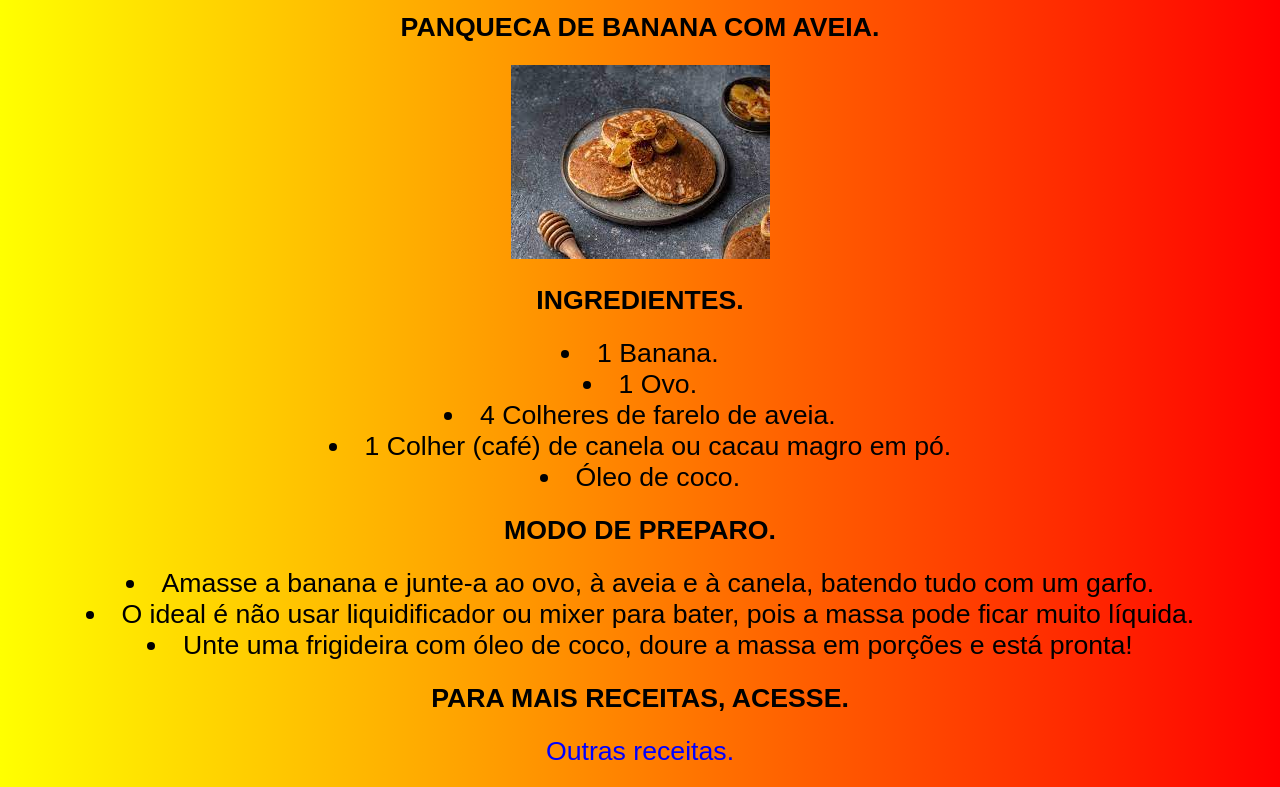
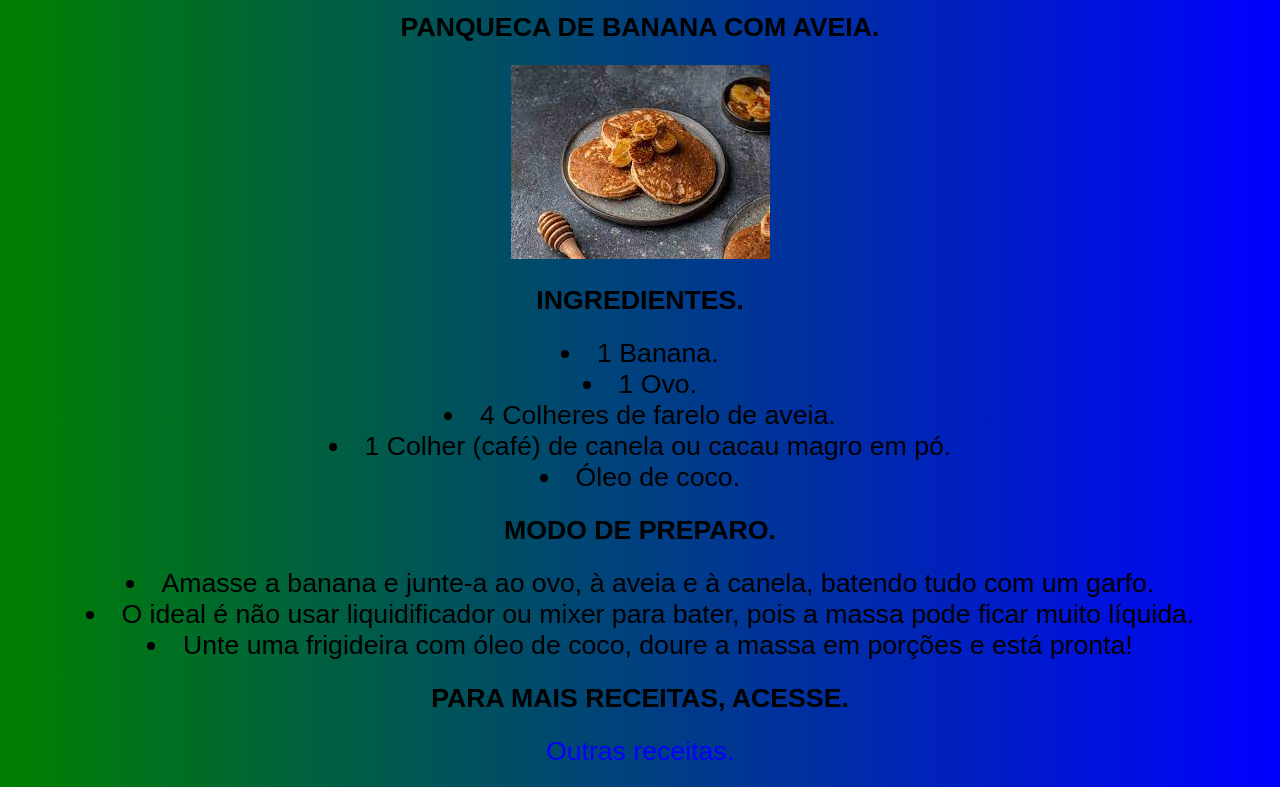
Before and after one commit to eloarodrigues22/eloasite2024, a plain HTML site: page index.html in a window 1280 px wide. Shown: the part 87-874 px from the top of the page. Drawn offline with Linux system fonts and the light colour scheme.

Commit message:
Update STYLE.CSS

```diff
--- a/STYLE.CSS
+++ b/STYLE.CSS
@@ -2,7 +2,7 @@
 
 body
 {
-    background-image: linear-gradient(90deg, yellow, red );
+    background-image: linear-gradient(270deg, blue, green );
     color: black;
     font-size: 12pt;
     font-family:Arial, Helvetica, sans-serif;
```
